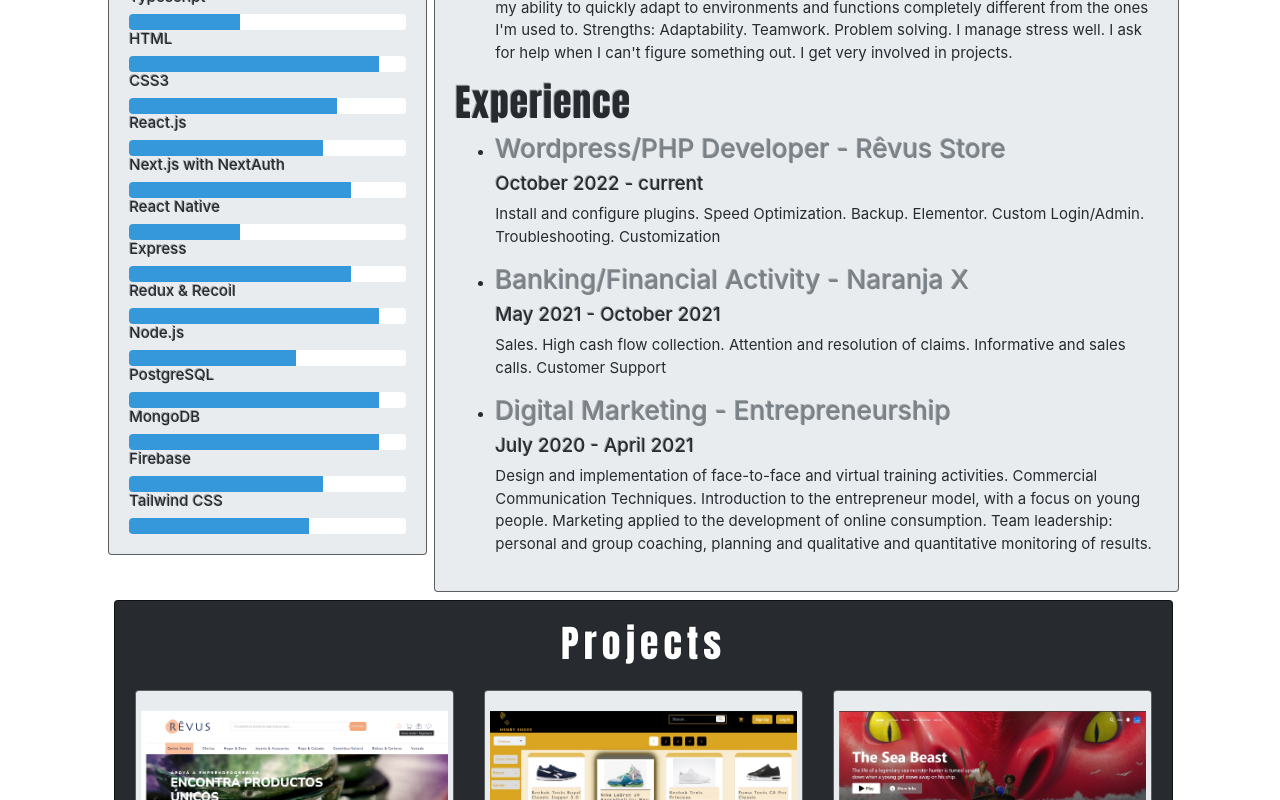
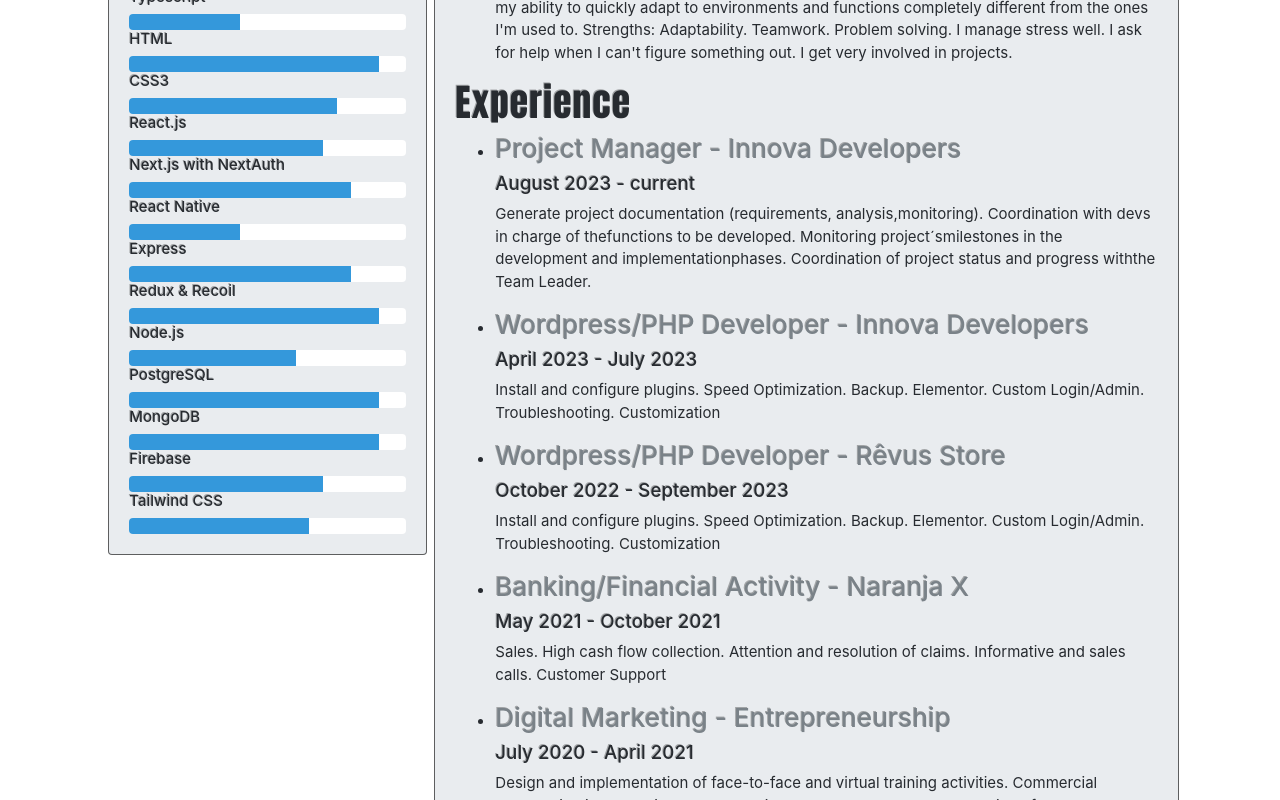
Before and after one commit to JuanmaGre/nextjs-blog-portfolio, a Next.js app: page / in a window 1280 px wide. Shown: the part 580-1380 px from the top of the page. Built offline with nearby package versions, Linux system fonts and the light colour scheme; a small style sheet from the web is missing.

Commit message:
actualización 20-9-23

```diff
--- a/profile.js
+++ b/profile.js
@@ -67,9 +67,21 @@
 
 export const experiences = [
     {
+        title: 'Project Manager - Innova Developers',
+        description: "Generate project documentation (requirements, analysis,monitoring). Coordination with devs in charge of thefunctions to be developed. Monitoring project´smilestones in the development and implementationphases. Coordination of project status and progress withthe Team Leader.",
+        from: 'August 2023',
+    },
+    {
+        title: 'Wordpress/PHP Developer - Innova Developers',
+        description: "Install and configure plugins. Speed Optimization. Backup. Elementor. Custom Login/Admin. Troubleshooting. Customization",
+        from: 'April 2023',
+        to: 'July 2023'
+    },
+    {
         title: 'Wordpress/PHP Developer - Rêvus Store',
         description: "Install and configure plugins. Speed Optimization. Backup. Elementor. Custom Login/Admin. Troubleshooting. Customization",
         from: 'October 2022',
+        to: 'September 2023'
     },
     {
         title: 'Banking/Financial Activity - Naranja X',
@@ -87,11 +99,19 @@
 
 export const projects = [
     {
+        name: "Innova Developers",
+        description: "Website development from scratch. Creation of new functions for customer users, vendors and administrators. Plugins installation and integration. Customization of fully responsive styles. Woocommerce. WCFM Multivendor.",
+        image: "innova.png",
+        from: "April 2023",
+        to: "July 2023",
+        mainURL: 'https://innovadevelopers.com'
+    },
+    {
         name: "Rêvus Store",
         description: "Website maintenance. Creation of new functions for customer users, vendors and administrators. Plugins installation and integration. Customization of fully responsive styles. Woocommerce. WCFM Multivendor.",
         image: "revus.png",
         from: "October 2022",
-        to: "Currently",
+        to: "September 2023",
         mainURL: 'https://revus.store'
     },
     {
```
Also changed, not shown: public/innova.png (added).
